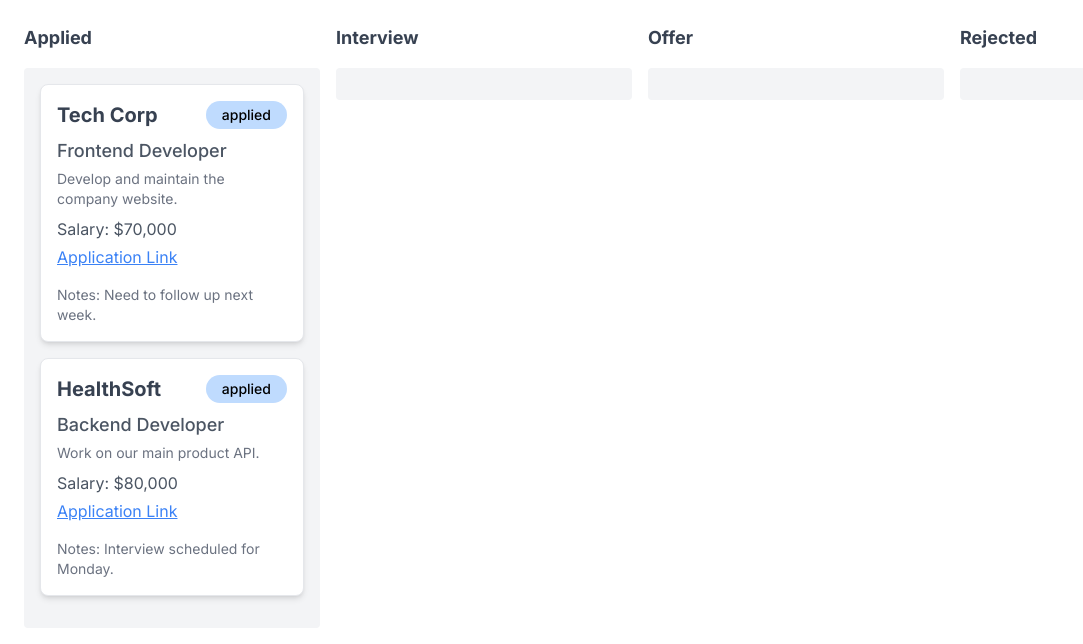
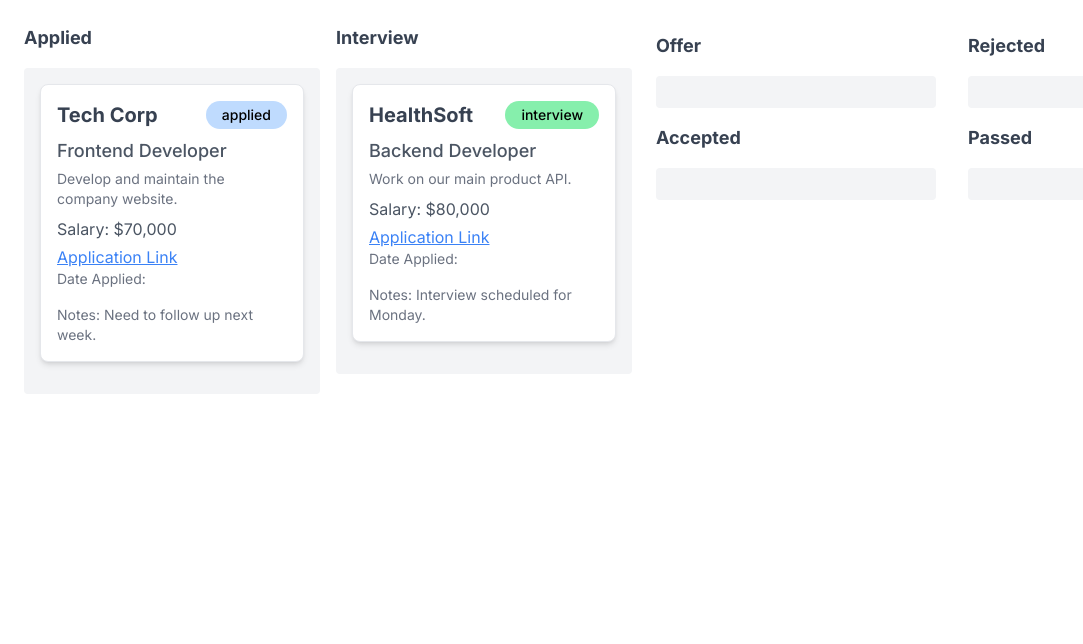
Before and after one commit to rscarbel/ryan, a Next.js app: page /application-tracking in a window 1280 px wide. Shown: the top 644 px of the page, without its empty margins (0-1083 px from the left). Built offline with nearby package versions, Linux system fonts and the light colour scheme.

Commit message:
much better formatting

```diff
--- a/app/application-tracking/ApplicationCard.tsx
+++ b/app/application-tracking/ApplicationCard.tsx
@@ -54,6 +54,9 @@
           >
             Application Link
           </a>
+          <div className="mb-2 text-sm text-gray-500">
+            Date Applied: {cardData.applicationDate}
+          </div>
           <div className="mt-4 text-sm text-gray-500">
             Notes: {cardData.notes}
           </div>
--- a/app/application-tracking/Board.tsx
+++ b/app/application-tracking/Board.tsx
@@ -4,36 +4,11 @@
 import React, { useState } from "react";
 import { DragDropContext, Droppable } from "@hello-pangea/dnd";
 import ApplicationCard from "./ApplicationCard";
+import { initializeBoardData } from "./utils";
 
-interface ApplicationCardType {
-  id: string;
-  companyName: string;
-  jobTitle: string;
-  jobDescription: string;
-  salary: string | number;
-  applicationLink: string;
-  notes: string;
-  status: string;
-}
+const Board: React.FC = ({ cards = [] }) => {
+  const [boardData, setBoardData] = useState(initializeBoardData(cards));
 
-interface ColumnType {
-  id: string;
-  title: string;
-  applicationCardIds: string[];
-}
-
-interface InitialDataType {
-  applicationCards: Record<string, ApplicationCardType>;
-  columns: Record<string, ColumnType>;
-  columnOrder: string[];
-}
-
-interface BoardProps {
-  data: InitialDataType;
-}
-
-const Board: React.FC<BoardProps> = ({ data = {} }) => {
-  const [boardData, setBoardData] = useState(data);
   const onDragEnd = (result: any) => {
     const { source, destination } = result;
 
@@ -88,14 +63,83 @@
 
   return (
     <DragDropContext onDragEnd={onDragEnd}>
-      <div className="flex justify-between p-4">
-        {boardData.columnOrder.map((columnId) => {
+      <div className="flex flex-wrap p-4">
+        {boardData.columnOrder.map((columnId, idx) => {
           const column = boardData.columns[columnId];
           const applicationCards = column.applicationCardIds.map(
             (taskId) => boardData.applicationCards[taskId]
           );
+
+          // Check for columns that need to be grouped
+          if (columnId === "offer" || columnId === "rejected") {
+            const nextColumnId = columnId === "offer" ? "accepted" : "passed";
+            const nextColumn = boardData.columns[nextColumnId];
+            const nextApplicationCards = nextColumn.applicationCardIds.map(
+              (taskId) => boardData.applicationCards[taskId]
+            );
+
             return (
-            <div key={column.id} className="w-1/4 p-2">
+              <div
+                key={columnId + "-group"}
+                className="w-full sm:w-1/2 md:w-1/3 lg:w-1/4 p-2 flex flex-col"
+              >
+                {/* Current Column */}
+                <div className="w-full p-2">
+                  <h2 className="mb-4 text-lg font-bold text-gray-700">
+                    {column.title}
+                  </h2>
+                  <Droppable droppableId={column.id}>
+                    {(provided, snapshot) => (
+                      <div
+                        ref={provided.innerRef}
+                        {...provided.droppableProps}
+                        className="bg-gray-100 rounded p-4"
+                      >
+                        {applicationCards.map((applicationCard, index) => (
+                          <ApplicationCard
+                            key={applicationCard.id}
+                            cardData={applicationCard}
+                            index={index}
+                            status={column.title.toLowerCase()}
+                          />
+                        ))}
+                        {provided.placeholder}
+                      </div>
+                    )}
+                  </Droppable>
+                </div>
+                <div className="w-full p-2">
+                  <h2 className="mb-4 text-lg font-bold text-gray-700">
+                    {nextColumn.title}
+                  </h2>
+                  <Droppable droppableId={nextColumn.id}>
+                    {(provided, snapshot) => (
+                      <div
+                        ref={provided.innerRef}
+                        {...provided.droppableProps}
+                        className="bg-gray-100 rounded p-4"
+                      >
+                        {nextApplicationCards.map((applicationCard, index) => (
+                          <ApplicationCard
+                            key={applicationCard.id}
+                            cardData={applicationCard}
+                            index={index}
+                            status={nextColumn.title.toLowerCase()}
+                          />
+                        ))}
+                        {provided.placeholder}
+                      </div>
+                    )}
+                  </Droppable>
+                </div>
+              </div>
+            );
+          } else if (columnId !== "accepted" && columnId !== "passed") {
+            return (
+              <div
+                key={column.id}
+                className="w-full sm:w-1/2 md:w-1/3 lg:w-1/4 p-2"
+              >
                 <h2 className="mb-4 text-lg font-bold text-gray-700">
                   {column.title}
                 </h2>
@@ -120,6 +164,8 @@
                 </Droppable>
               </div>
             );
+          }
+          return null;
         })}
       </div>
     </DragDropContext>
--- /dev/null
+++ b/app/application-tracking/columnData.ts
@@ -0,0 +1,23 @@
+interface ColumnType {
+  id: string;
+  title: string;
+  applicationCardIds: string[];
+}
+
+export const columns: ColumnType[] = [
+  { id: "applied", title: "Applied", applicationCardIds: [] },
+  { id: "interview", title: "Interview", applicationCardIds: [] },
+  { id: "offer", title: "Offer", applicationCardIds: [] },
+  { id: "rejected", title: "Rejected", applicationCardIds: [] },
+  { id: "passed", title: "Passed", applicationCardIds: [] },
+  { id: "accepted", title: "Accepted", applicationCardIds: [] },
+];
+
+export const columnOrder = [
+  "applied",
+  "interview",
+  "offer",
+  "rejected",
+  "accepted",
+  "passed",
+];
--- a/app/application-tracking/dummyData.ts
+++ b/app/application-tracking/dummyData.ts
@@ -1,6 +1,5 @@
-const dummyData = {
-  applicationCards: {
-    "application-1": {
+const dummyData = [
+  {
     id: "application-1",
     companyName: "Tech Corp",
     jobTitle: "Frontend Developer",
@@ -8,8 +7,9 @@
     salary: "$70,000",
     applicationLink: "http://techcorp.com/jobs/frontend",
     notes: "Need to follow up next week.",
+    status: "applied",
   },
-    "application-2": {
+  {
     id: "application-2",
     companyName: "HealthSoft",
     jobTitle: "Backend Developer",
@@ -17,31 +17,8 @@
     salary: "$80,000",
     applicationLink: "http://healthsoft.com/jobs/backend",
     notes: "Interview scheduled for Monday.",
+    status: "interview",
   },
-  },
-  columns: {
-    "application-column": {
-      id: "application-column",
-      title: "Applied",
-      applicationCardIds: ["application-1", "application-2"],
-    },
-    "column-2": {
-      id: "column-2",
-      title: "Interview",
-      applicationCardIds: [],
-    },
-    "column-3": {
-      id: "column-3",
-      title: "Offer",
-      applicationCardIds: [],
-    },
-    "column-4": {
-      id: "column-4",
-      title: "Rejected",
-      applicationCardIds: [],
-    },
-  },
-  columnOrder: ["application-column", "column-2", "column-3", "column-4"],
-};
+];
 
 export default dummyData;
--- a/app/application-tracking/page.tsx
+++ b/app/application-tracking/page.tsx
@@ -7,7 +7,7 @@
 });
 
 const Job: React.FC = () => {
-  return <DynamicTextEditor data={dummyData} />;
+  return <DynamicTextEditor cards={dummyData} />;
 };
 
 export default Job;
--- a/app/application-tracking/utils.ts
+++ b/app/application-tracking/utils.ts
@@ -1,3 +1,5 @@
+import { columnOrder, columns } from "./columnData";
+
 export const getStatusColor = (status: string) => {
   switch (status) {
     case "applied":
@@ -16,3 +18,27 @@
       return "bg-gray-200";
   }
 };
+
+export const initializeBoardData = (applicationCards: any[]) => {
+  const generatedColumns = columns.reduce((acc, column) => {
+    const columnApplicationCards = applicationCards.filter(
+      (applicationCard) => applicationCard.status === column.id
+    );
+    acc[column.id] = {
+      ...column,
+      applicationCardIds: columnApplicationCards.map(
+        (applicationCard) => applicationCard.id
+      ),
+    };
+    return acc;
+  }, {});
+
+  return {
+    applicationCards: applicationCards.reduce((acc, card) => {
+      acc[card.id] = card;
+      return acc;
+    }, {}),
+    columns: generatedColumns,
+    columnOrder: columnOrder,
+  };
+};
```
Lines whose indentation alone changed are shown as unchanged.
